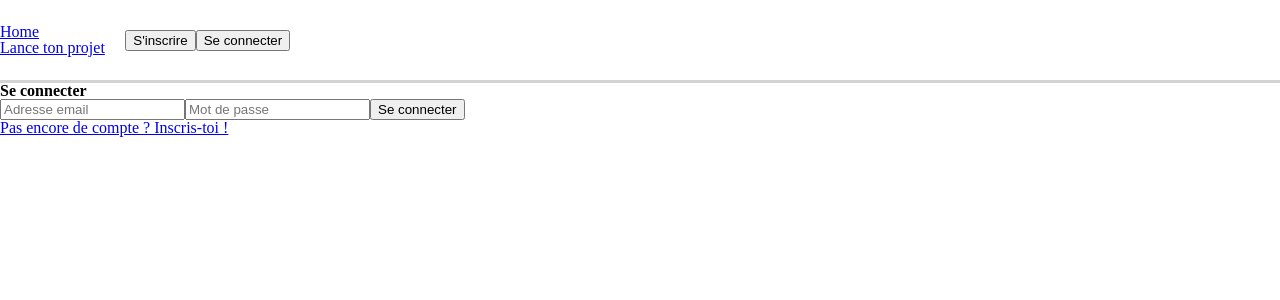
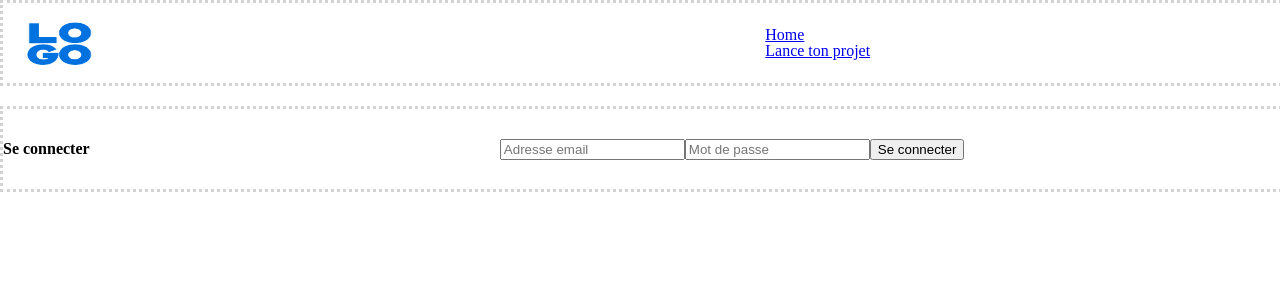
Before and after one commit to GeremyColley/TEMPLATE-SW-FRONTEND-JS, a React (Vite) app: page /login in a window 1280 px wide. Shown: the top 300 px of the page. Built offline with nearby package versions, Linux system fonts and the light colour scheme; no server answers.

Commit message:
Update css and jsx

```diff
--- a/src/assets/css/Header.css
+++ b/src/assets/css/Header.css
@@ -1,3 +1,18 @@
+.header{
+    margin-bottom: 20px;
+}
+
+.header-container{
+    display: flex;
+    align-items:  center;
+    justify-content: space-between;
+    width: 1600px;
+    height: 60px;
+    margin: auto;
+    padding: 10px 0;
+    border: dotted 3px #D3D3D3;
+}
+
 .banner{
     display: flex;
     align-items: center;
@@ -28,22 +43,9 @@
 .MainContent{
     background-color: #191919;
     color: white;
-
 }
 
 .sideContent{
     background-color: white;
     color: black;
-
 }
-
-.header-container{
-    display: flex;
-    align-items:  center;
-    justify-content: space-between;
-    width: 1600px;
-    height: 60px;
-    margin: auto;
-    padding: 10px 0;
-    border-bottom: solid 3px #D3D3D3;
-}
--- a/src/assets/css/Home.css
+++ b/src/assets/css/Home.css
@@ -0,0 +1,11 @@
+
+.home-container{
+    display: flex;
+    align-items:  center;
+    justify-content: space-between;
+    width: 1600px;
+    height: 60px;
+    margin: auto;
+    padding: 10px 0;
+    border: dotted 3px #D3D3D3;
+}
--- a/src/assets/css/Login.css
+++ b/src/assets/css/Login.css
@@ -0,0 +1,10 @@
+.login-container{
+    display: flex;
+    align-items:  center;
+    justify-content: space-between;
+    width: 1600px;
+    height: 60px;
+    margin: auto;
+    padding: 10px 0;
+    border: dotted 3px #D3D3D3;
+}
--- a/src/assets/css/Publish.css
+++ b/src/assets/css/Publish.css
@@ -0,0 +1,10 @@
+.publish-container{
+    display: flex;
+    align-items:  center;
+    justify-content: space-between;
+    width: 1600px;
+    height: 60px;
+    margin: auto;
+    padding: 10px 0;
+    border: dotted 3px #D3D3D3;
+}
--- a/src/assets/css/Signup.css
+++ b/src/assets/css/Signup.css
@@ -0,0 +1,10 @@
+.signup-container{
+    display: flex;
+    align-items:  center;
+    justify-content: space-between;
+    width: 1600px;
+    height: 60px;
+    margin: auto;
+    padding: 10px 0;
+    border: dotted 3px #D3D3D3;
+}
--- a/src/components/Header.jsx
+++ b/src/components/Header.jsx
@@ -1,6 +1,7 @@
 import React from "react";
 import { useNavigate, useLocation, Link} from "react-router-dom";
 import '../assets/css/Header.css'
+import logo from "../assets/img/logo.png"
 
 const Header = ({search,setSearch, token, setUser }) => {
 
@@ -8,8 +9,21 @@ const Header = ({search,setSearch, token, setUser }) => {
     const location = useLocation(); // Pour savoir dans quel route on est. Pour utiliser location.pathname
 
     return (
+        <div className="header">
             <div className="header-container">
-            <div className="banner">
+
+                <div className="cart-logo" onClick={() => {navigate("/");}}>
+                    <img alt="Logo" src={logo} width="100px"  height="60px" />
+                </div>
+
+                <div>
+                    {(location.pathname === "/" ) && (
+                        <input
+                            onChange={(event) => setSearch(event.target.value)}
+                            placeholder="Projets"
+                        />
+                    )}
+                </div>
 
                 <nav>
                     <Link to="/">Home</Link>
@@ -18,28 +32,13 @@ const Header = ({search,setSearch, token, setUser }) => {
                 </nav>
                 <br/>
 
-                <div>
-
-                    {(location.pathname === "/" ) ? (
-                        <input
-                            onChange={(event) => setSearch(event.target.value)}
-                            placeholder="Projets"
-                        />
-                    ) : (
-                        <p>tyu</p>
-                    )}
-
-                </div>
-
                 {token ? (
                     <button
                         onClick={() => {
                         setUser(null);
                         }}
                         className="button-logout"
-                    >
-                        Se déconnecter
-                    </button>
+                    >Se déconnecter</button>
                 ) : (
                     <div>
                         <button
@@ -47,17 +46,14 @@ const Header = ({search,setSearch, token, setUser }) => {
                                 navigate("/signup");
                             }}
                             className="header-button button-login-signup button-signup"
-                        >
-                        S'inscrire
-                        </button>
+                        >S'inscrire</button>
+                        <br/>
                         <button
                             onClick={() => {
                                 navigate("/login");
                             }}
                             className="header-button button-login-signup"
-                        >
-                        Se connecter
-                        </button>
+                        >Se connecter</button>
                     </div>
                 )}
             </div>
@@ -68,19 +64,3 @@ const Header = ({search,setSearch, token, setUser }) => {
 }
 
 export default Header;
-
-/*
-
- <h1>detakende-spill</h1>
- <imput
-type="text"
-className="search-input"
-placeholder="Recherche des articles"
-onChange={(event) => setSearch(event.target.value)}
-/>
-<select name="type" id="type">
-<option value="JDR">JDR</option>
-<option value="JEUX">JEUX</option>
-<option value="BD">Bandes dessinées</option>
-</select>
-*/
--- a/src/pages/Home.jsx
+++ b/src/pages/Home.jsx
@@ -1,18 +1,19 @@
 import React from "react";
-
-
+import '../assets/css/Home.css'
 
 const Home = ({data, isLoading}) => {
-
 
     return isLoading ? (
         <div>
             <p>Loading...</p>
         </div>
         ) : (
-        <div>
-            <h1>CROWDFUNDING CAMPAIGNS</h1>
-            <p>Les offres</p>
+        <div className="home-container">
+            <div>
+                <h1>CROWDFUNDING CAMPAIGNS</h1>
+                <p>Nos offres</p>
+            </div>
+
             {data}
 
 
--- a/src/pages/Login.jsx
+++ b/src/pages/Login.jsx
@@ -1,6 +1,7 @@
 import React, { useState } from "react";
 import { Link, useNavigate, useLocation } from "react-router-dom";
 import axios from "axios";
+import '../assets/css/Login.css'
 
 const Login = ({ setUser }) => {
   const [email, setEmail] = useState("");
@@ -42,9 +43,9 @@ const Login = ({ setUser }) => {
   };
 
   return (
-    <div className="signup-container">
+    <div className="login-container">
       <h2>Se connecter</h2>
-      <form onSubmit={handleSubmit} className="signup-form">
+      <form onSubmit={handleSubmit} className="login-form">
         <input
           onChange={(event) => {
             setEmail(event.target.value);
--- a/src/pages/Publish.jsx
+++ b/src/pages/Publish.jsx
@@ -1,4 +1,5 @@
 import React, { useState } from 'react'
+import '../assets/css/Publish.css'
 
 const Publish = ({token}) => {
     const [nomProjet, setNomProjet] = useState();
@@ -53,7 +54,7 @@ const Publish = ({token}) => {
 
 
     return token ? (
-        <div>
+        <div className="publish-container">
             <h2>Publie ton projet</h2>
             <form onSubmit={handleSubmit}>
                 <div className="text-input-section">
@@ -92,7 +93,7 @@ const Publish = ({token}) => {
             </form>
         </div>
     ) : (
-        <div>
+        <div className="publish-container">
             <p>Accés interdit</p>
         </div>
     );
--- a/src/pages/Signup.jsx
+++ b/src/pages/Signup.jsx
@@ -1,7 +1,7 @@
 import React, { useState } from "react";
 import { Link, useNavigate } from "react-router-dom";
-
 import axios from "axios";
+import '../assets/css/Signup.css'
 
 const Signup = ({ setUser }) => {
   const [email, setEmail] = useState("");
```
Also changed, not shown: src/assets/img/logo.png (added). Lines whose indentation alone changed are shown as unchanged.
